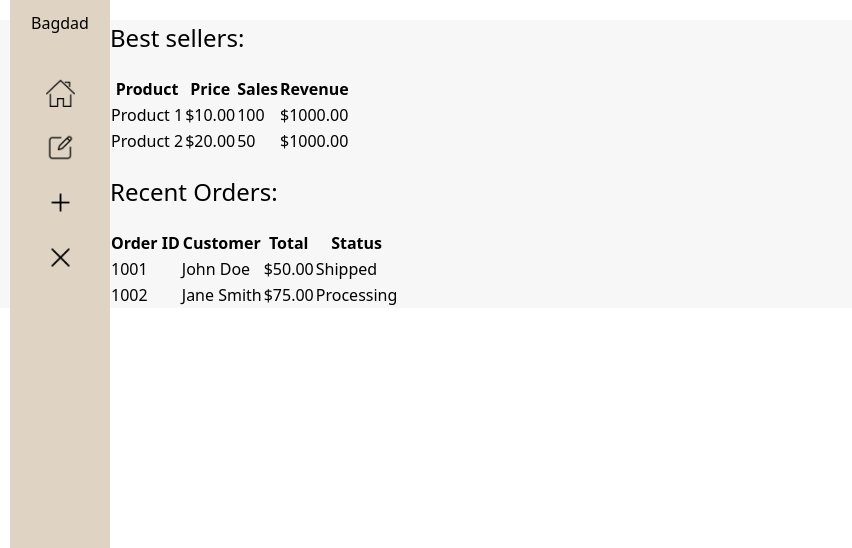
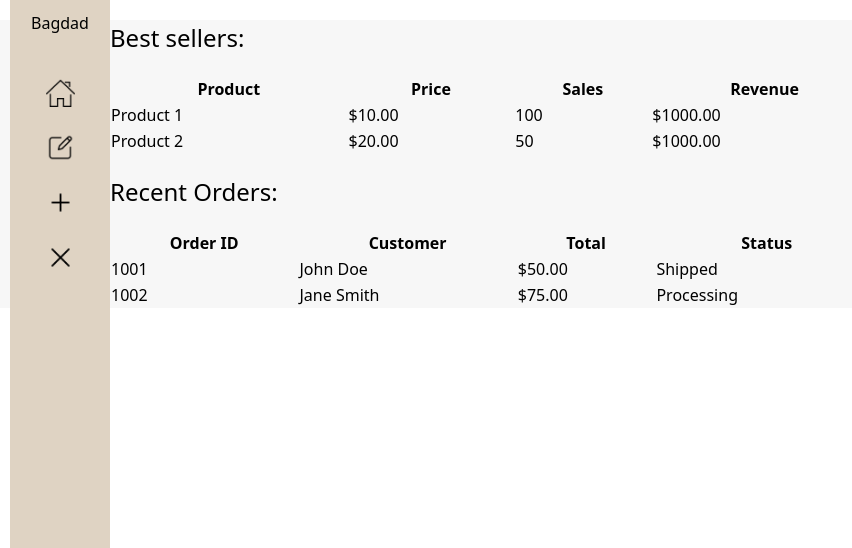
Before and after one commit to Baraah7/ITCS489, a PHP site: page /Dashboard.html in a window 1280 px wide. Shown: the part 44-592 px from the top of the page, without its empty margins (0-852 px from the left). Run offline with PHP 8.4, Linux system fonts and the light colour scheme; some libraries are stand-ins or nearby versions.

Commit message:
table adjustment

```diff
--- a/styles.css
+++ b/styles.css
@@ -37,3 +37,8 @@ header{
     margin: 20px 0;
     font-size: 24px;
 }
+
+table{
+    width: 60%;
+    border-collapse: collapse;
+}
```
